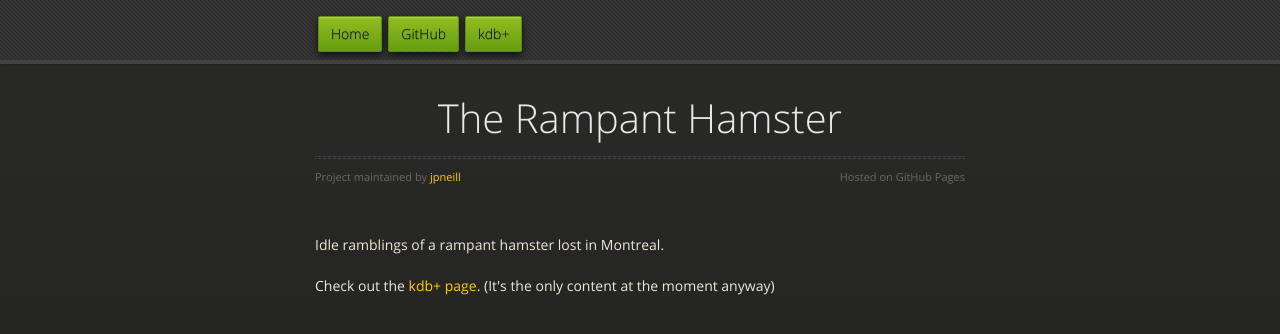
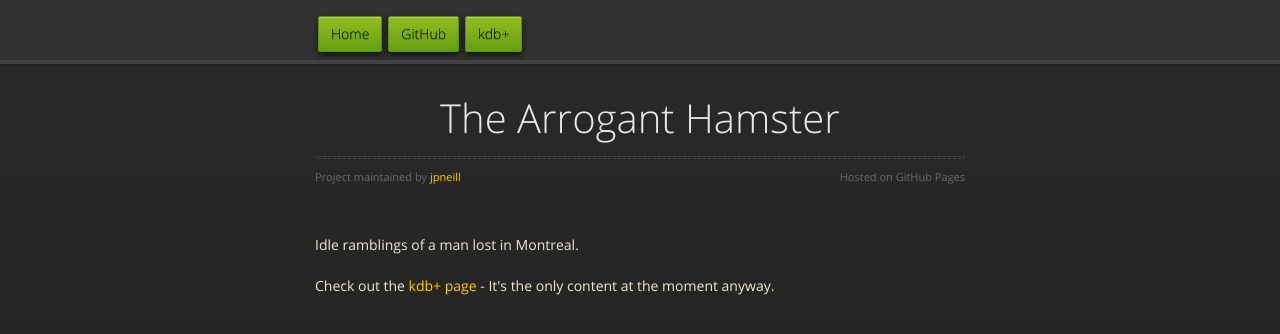
Before and after one commit to jpneill/jpneill.github.io, a Jekyll site: the page built from index.html, in a window 1280 px wide. Shown: the top 334 px of the page. Built offline with Jekyll 4.4.1, drawn with Linux system fonts in a browser that asks for light colours; nearby versions of some CDN libraries.

Commit message:
Changed title

```diff
--- a/index.html
+++ b/index.html
@@ -1,20 +1,20 @@
 ---
 layout: default
-title: James Neill, Rampant Hamster
+title: James Neill, Arrogant Hamster
 ---
 
 
 <div class="wrapper">
       <section>
         <div id="title">
-          <h1>The Rampant Hamster</h1>
+          <h1>The Arrogant Hamster</h1>
           <p></p>
           <hr>
           <span class="credits left">Project maintained by <a href="https://github.com/jpneill">jpneill</a></span>
           <span class="credits right">Hosted on GitHub Pages </span>
         </div>
-        <p>Idle ramblings of a rampant hamster lost in Montreal.</p>
+        <p>Idle ramblings of a man lost in Montreal.</p>
         <p></p>
-        <p>Check out the <a href="http://jpneill.github.io/kdb_blog.html">kdb+ page</a>. (It's the only content at the moment anyway)</p>
+        <p>Check out the <a href="http://jpneill.github.io/kdb_blog.html">kdb+ page</a> - It's the only content at the moment anyway.</p>
       </section>
 </div>
```
